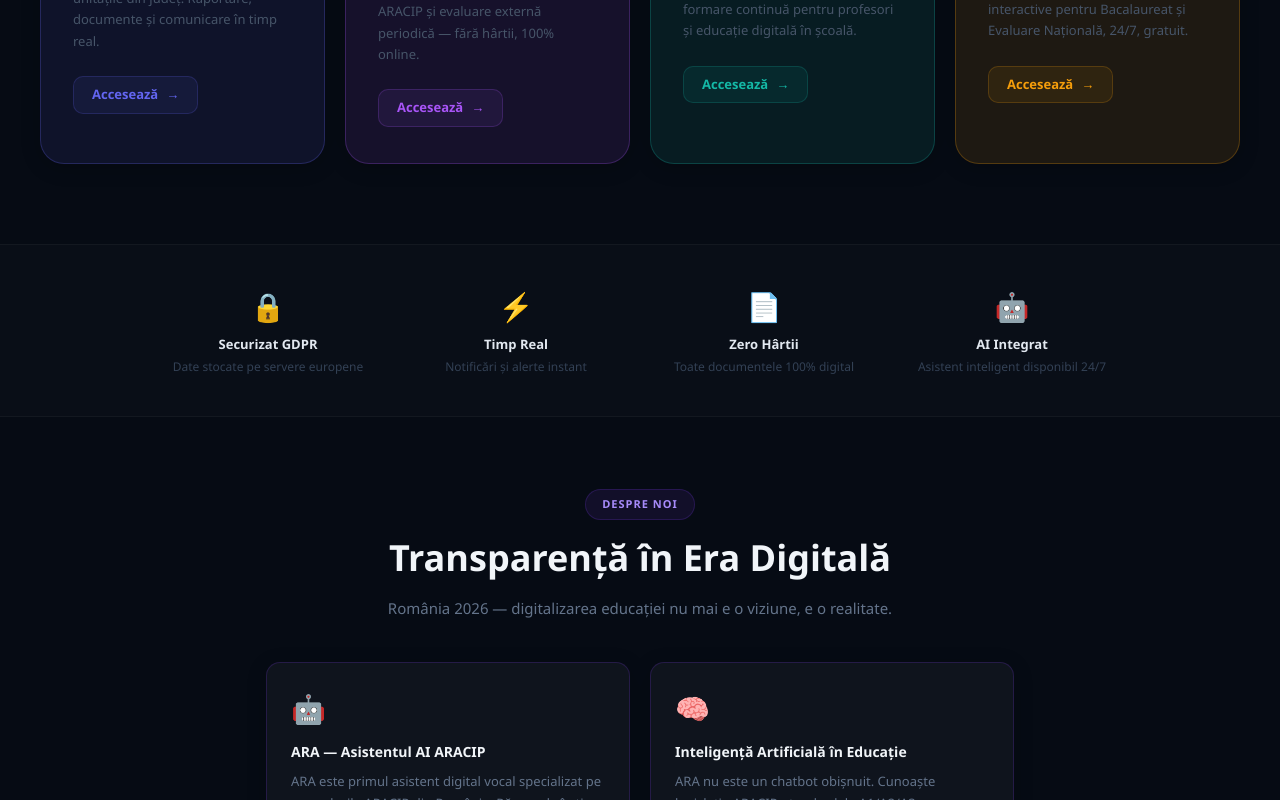
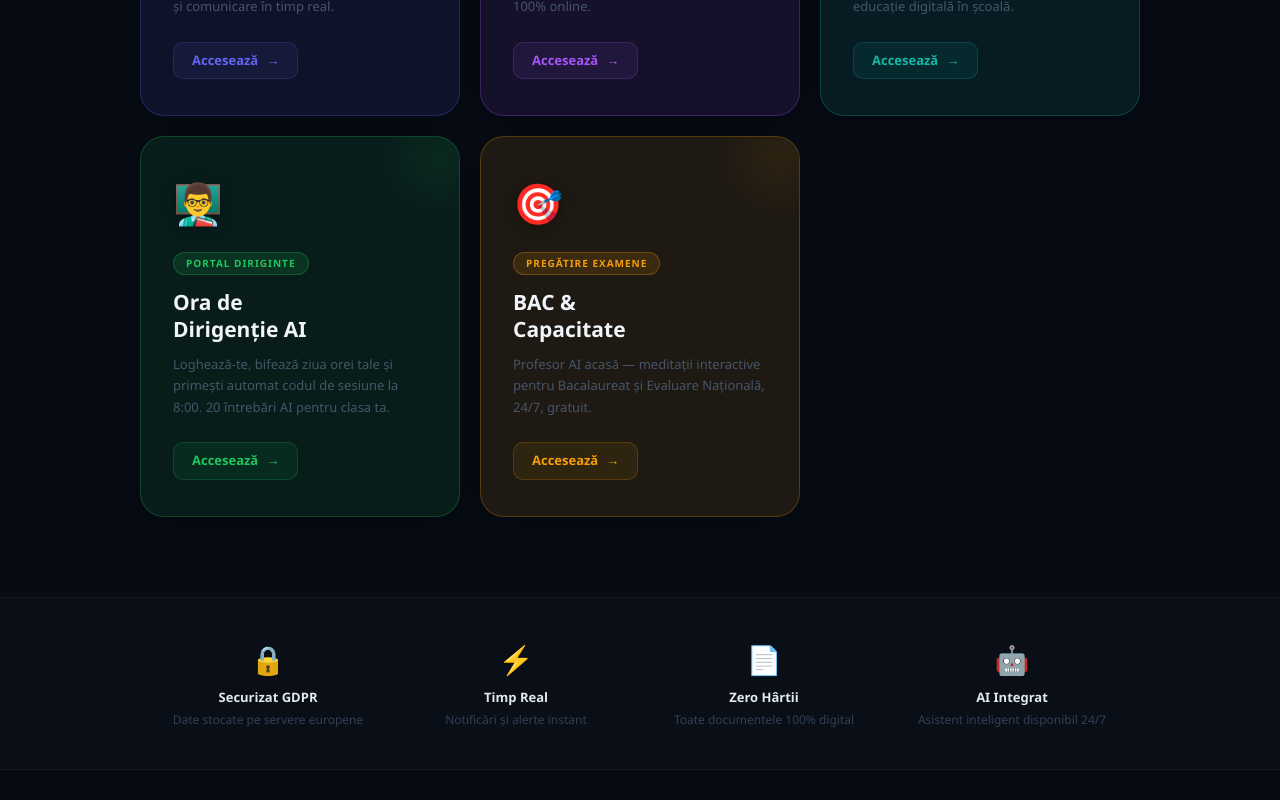
Before and after one commit to catalinradu2026-gif/leadflow-ai, a Next.js app: page /aracip in a window 1280 px wide. Shown: the part 980-1780 px from the top of the page. Built offline with nearby package versions, Linux system fonts and the light colour scheme.

Commit message:
ARACIP: card ISJ actualizat + card nou Diriginte cu ruta /edu/diriginte

```diff
--- a/app/aracip/page.tsx
+++ b/app/aracip/page.tsx
@@ -211,7 +211,7 @@
       id: 'isj',
       icon: '🏫',
       tag: 'Portal ISJ',
-      title: 'Inspectorate &\nDirectori',
+      title: 'Inspectorate,\nDirectori & Diriginți',
       desc: 'Dashboard centralizat pentru toate unitățile din județ. Raportare, documente și comunicare în timp real.',
       color: '#6366f1',
       colorLight: 'rgba(99,102,241,0.1)',
@@ -244,6 +244,18 @@
       colorHover: 'rgba(20,184,166,0.18)',
       route: '/edu',
       securizabil: true,
+    },
+    {
+      id: 'diriginte',
+      icon: '👨‍🏫',
+      tag: 'Portal Diriginte',
+      title: 'Ora de\nDirigenție AI',
+      desc: 'Loghează-te, bifează ziua orei tale și primești automat codul de sesiune la 8:00. 20 întrebări AI pentru clasa ta.',
+      color: '#22c55e',
+      colorLight: 'rgba(34,197,94,0.1)',
+      colorBorder: 'rgba(34,197,94,0.25)',
+      colorHover: 'rgba(34,197,94,0.18)',
+      route: '/edu/diriginte',
     },
     {
       id: 'examene',
@@ -389,9 +401,9 @@
           {/* Cards */}
           <div style={{
             display: 'grid',
-            gridTemplateColumns: isMobile ? '1fr' : 'repeat(4, 1fr)',
+            gridTemplateColumns: isMobile ? '1fr' : 'repeat(3, 1fr)',
             gap: isMobile ? '16px' : '20px',
-            maxWidth: '1200px',
+            maxWidth: '1000px',
             margin: '0 auto',
           }}>
             {cards.map(card => (
```
